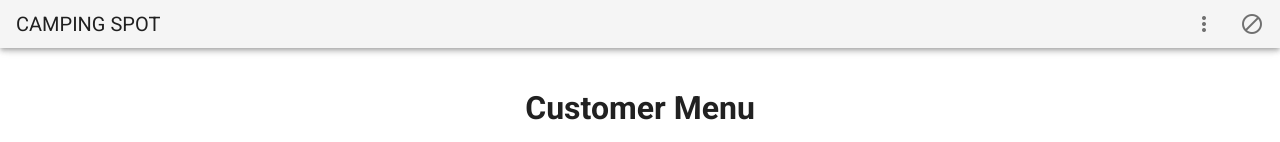
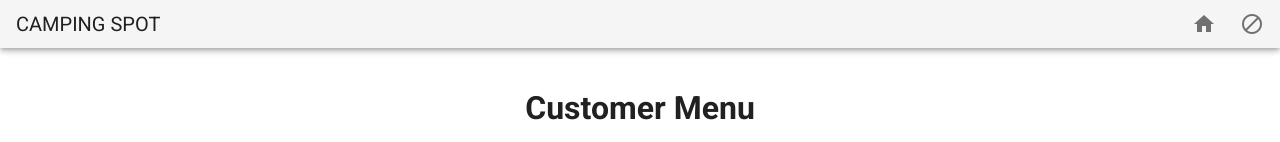
Before and after one commit to Chrono666/camping_spot, a Nuxt app: page / in a window 1280 px wide. Both pictures are taken after a click on the button "LOGIN". Shown: the top 142 px of the page. Built offline with nearby package versions, Linux system fonts and the light colour scheme.

Commit message:
change from menu to icon

```diff
--- a/components/Navigation/Header.vue
+++ b/components/Navigation/Header.vue
@@ -5,8 +5,11 @@
         >CAMPING SPOT</v-toolbar-title
       >
       <v-spacer></v-spacer>
+      <v-btn icon @click="$router.push('/customer')">
+        <v-icon>home</v-icon>
+      </v-btn>
 
-      <v-menu left bottom>
+      <!-- <v-menu left bottom>
         <template v-slot:activator="{ on, attrs }">
           <v-btn icon v-bind="attrs" v-on="on">
             <v-icon>mdi-dots-vertical</v-icon>
@@ -21,7 +24,7 @@
             <v-list-item-title>{{ item.options }}</v-list-item-title>
           </v-list-item>
         </v-list>
-      </v-menu>
+      </v-menu>-->
       <v-btn icon @click="onLogout">
         <v-icon>block</v-icon>
       </v-btn>
```
